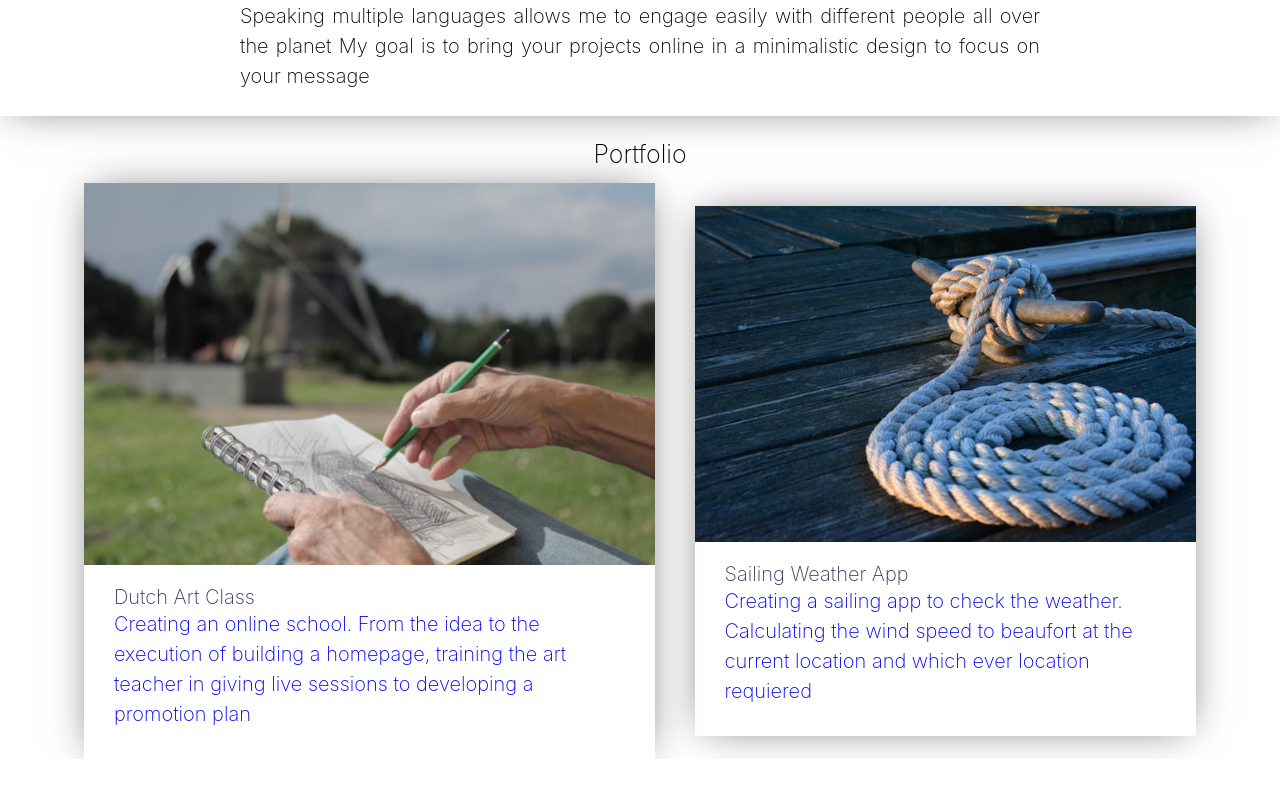
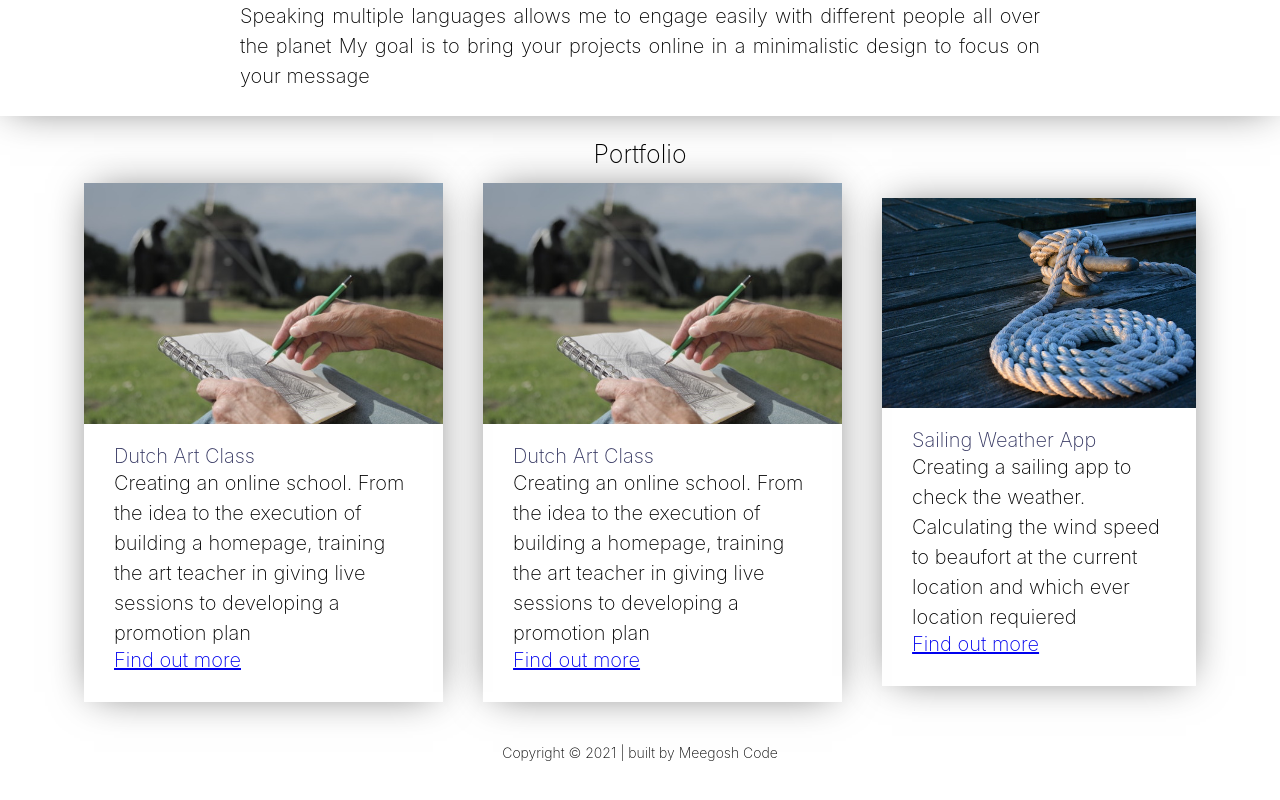
Before and after one commit to SabMc/meegoshcode, a React (Create React App) app: page / in a window 1280 px wide. Shown: the part 1122-1922 px from the top of the page. Before the commit the page ends 1881 px from the top, so only its background shows below. Built offline with nearby package versions, Linux system fonts and the light colour scheme.

Commit message:
Portfolio link
adding link to portfolio pages

```diff
--- a/src/components/About.css
+++ b/src/components/About.css
@@ -46,7 +46,7 @@
     font-size: 20px;
   }
   .me-image {
-    width: 100px;
+    width: 225px;
   }
 }
 
--- /dev/null
+++ b/src/components/Footer.css
@@ -0,0 +1,8 @@
+.footer-container {
+  margin: 0 auto;
+  padding: 2em 0em;
+  text-align: center;
+}
+.footer-container p {
+  font-size: 14px;
+}
--- /dev/null
+++ b/src/components/Footer.js
@@ -0,0 +1,15 @@
+import React from "react";
+
+import "./Footer.css";
+
+function Footer() {
+  return (
+    <>
+      <div className="footer-container">
+        <p>Copyright © 2021 | built by Meegosh Code</p>
+      </div>
+    </>
+  );
+}
+
+export default Footer;
--- a/src/components/Portfolio.js
+++ b/src/components/Portfolio.js
@@ -12,16 +12,23 @@ function Portfolio() {
         <div className="portfolio-wrapper">
           <ul className="projects-container">
             <Project
-              path="#"
+              path="https://dutchartclass.nl"
               img={dacfront}
               titel="Dutch Art Class"
               text="Creating an online school. From the idea to the execution of
               building a homepage, training the art teacher in giving live
               sessions to developing a promotion plan"
             />
-
             <Project
-              path="#"
+              path="https://dutchartclass.nl"
+              img={dacfront}
+              titel="Dutch Art Class"
+              text="Creating an online school. From the idea to the execution of
+              building a homepage, training the art teacher in giving live
+              sessions to developing a promotion plan"
+            />
+            <Project
+              path="https://focused-stonebraker-0d6f32.netlify.app"
               img={sailingapp}
               titel="Sailing Weather App"
               text="Creating a sailing app to check the weather. Calculating the wind speed to beaufort at the current location and which ever location requiered"
--- a/src/components/Project.js
+++ b/src/components/Project.js
@@ -1,6 +1,6 @@
 import React from "react";
 
-import { Link } from "react-router-dom";
+//import { Link } from "react-router-dom";
 
 //hover lifting up with box shadow
 
@@ -8,7 +8,7 @@ function Project(props) {
   return (
     <div className="container-portfolio">
       <li className="portfolio-content">
-        <Link className="projectlink" to={props.path} target="_blank">
+        <div className="projectlink">
           <figure className="project-img-wrap">
             <img
               src={props.img}
@@ -20,8 +20,9 @@ function Project(props) {
           <div className="project-info">
             <h5 className="project-text">{props.titel}</h5>
             <p>{props.text}</p>
+            <a href={props.path}>Find out more</a>
           </div>
-        </Link>
+        </div>
       </li>
     </div>
   );
--- a/src/pages/Home.js
+++ b/src/pages/Home.js
@@ -1,12 +1,14 @@
 import React from "react";
 import About from "../components/About";
 import Portfolio from "../components/Portfolio";
+import Footer from "../components/Footer";
 
 function Home() {
   return (
     <div>
       <About />
       <Portfolio />
+      <Footer />
     </div>
   );
 }
```
